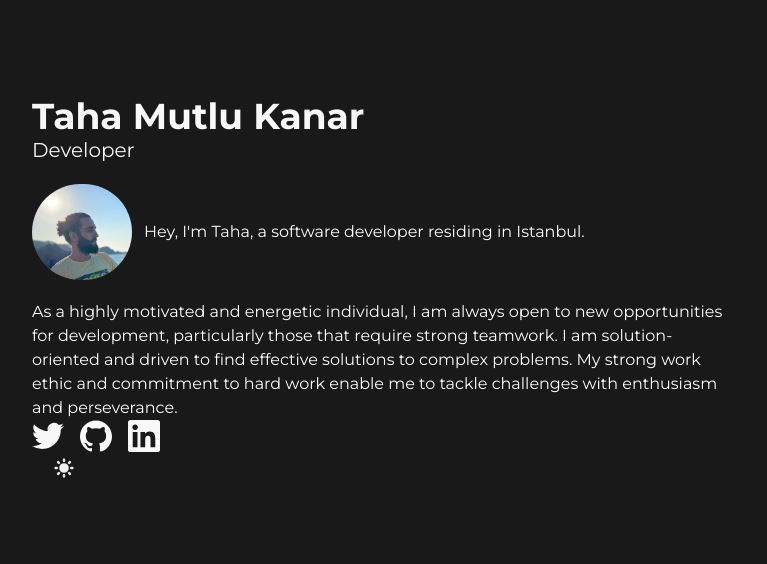
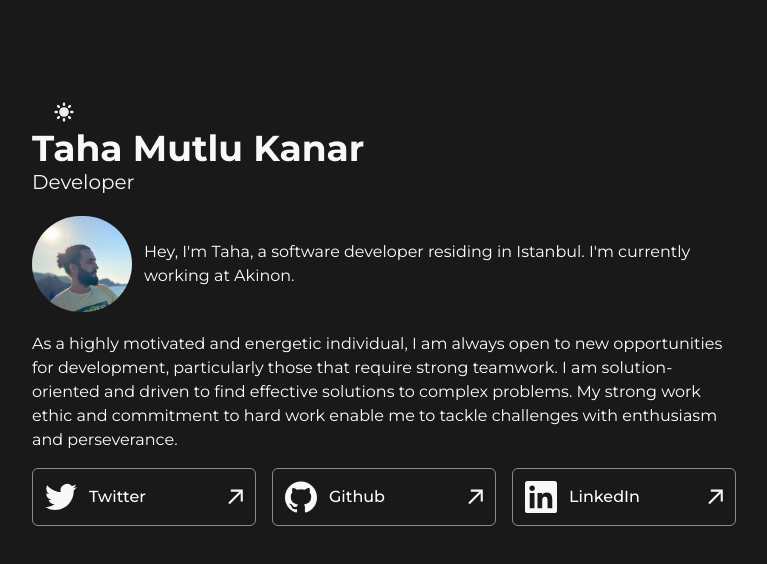
Before and after one commit to tahakanar/tahakanar, a Next.js app: page / in a window 1280 px wide. Shown: the top 564 px of the page, without its empty margins (256-1023 px from the left). Built offline with nearby package versions, Linux system fonts and the light colour scheme.

Commit message:
icon add

```diff
--- a/app/page.js
+++ b/app/page.js
@@ -1,5 +1,6 @@
 "use client";
 
+import Arrow from "@/components/icons/Arrow";
 import GithubIcon from "@/components/icons/Github";
 import LinkedInIcon from "@/components/icons/LinkedIn";
 import MailIcon from "@/components/icons/Mail";
@@ -12,13 +13,14 @@ import Link from "next/link";
 export default function Home() {
   return (
     <ThemeProvider attribute='class' defaultTheme='dark'>
-      <main className='min-h-screen max-w-4xl mx-auto flex flex-col font-montserrat p-24'>
+      <main className='min-h-screen max-w-4xl mx-auto flex flex-col font-montserrat p-6 sm:p-24'>
+        <ThemeSwitch />
         <div className='text-black dark:text-primary'>
           <h1 className='text-4xl font-bold'>Taha Mutlu Kanar</h1>
           <p className='text-xl'>Developer</p>
         </div>
 
-        <div className='flex flex-row items-center my-5'>
+        <div className='flex flex-col sm:flex-row items-start sm:items-center my-5'>
           <Image
             src='/profile.png'
             width={100}
@@ -27,8 +29,9 @@ export default function Home() {
             priority
             alt='Profil Fotoğrafı'
           />
-          <p className='ml-3'>
-            Hey, I'm Taha, a software developer residing in Istanbul.
+          <p className='mt-3 sm:mt-0 sm:ml-3'>
+            Hey, I'm Taha, a software developer residing in Istanbul. I'm
+            currently working at Akinon.
           </p>
         </div>
         <p>
@@ -39,21 +42,41 @@ export default function Home() {
           hard work enable me to tackle challenges with enthusiasm and
           perseverance.
         </p>
-        <div className='flex space-x-4'>
-          <Link href='https://twitter.com/TahaKanar' target='_blank'>
-            <TwitterIcon className='text-black dark:text-primary w-8' />
-          </Link>
-          <Link href='https://github.com/tahakanar' target='_blank'>
-            <GithubIcon className='text-black dark:text-primary w-8' />
+        <div className='flex flex-col sm:flex-row space-y-3 sm:space-y-0 sm:space-x-4 mt-4'>
+          <Link
+            className='border border-1 flex-1 p-3 rounded-md flex justify-between items-center border-black dark:border-gray-600'
+            href='https://twitter.com/TahaKanar'
+            target='_blank'
+          >
+            <div className='flex items-center space-x-3'>
+              <TwitterIcon className='text-black dark:text-primary w-8' />
+              <span className='font-medium'>Twitter</span>
+            </div>
+            <Arrow className='text-black dark:text-primary w-4' />
           </Link>
           <Link
+            className='border border-1 flex-1 p-3 rounded-md flex justify-between items-center border-black dark:border-gray-600'
+            href='https://github.com/tahakanar'
+            target='_blank'
+          >
+            <div className='flex items-center space-x-3'>
+              <GithubIcon className='text-black dark:text-primary w-8' />
+              <span className='font-medium'>Github</span>
+            </div>
+            <Arrow className='text-black dark:text-primary w-4' />
+          </Link>
+          <Link
+            className='border border-1 flex-1 p-3 rounded-md flex justify-between items-center border-black dark:border-gray-600'
             href='https://www.linkedin.com/in/tahamutlukanar/'
             target='_blank'
           >
-            <LinkedInIcon className='text-black dark:text-primary w-8' />
+            <div className='flex items-center space-x-3'>
+              <LinkedInIcon className='text-black dark:text-primary w-8' />
+              <span className='font-medium'>LinkedIn</span>
+            </div>
+            <Arrow className='text-black dark:text-primary w-4' />
           </Link>
         </div>
-        <ThemeSwitch />
       </main>
     </ThemeProvider>
   );
--- /dev/null
+++ b/components/icons/Arrow.js
@@ -0,0 +1,21 @@
+import React from "react";
+
+const Arrow = ({ className }) => {
+  return (
+    <svg
+      class='mr-2'
+      className={className}
+      role='img'
+      fill='currentColor'
+      viewBox='0 0 12 12'
+      xmlns='http://www.w3.org/2000/svg'
+    >
+      <path
+        d='M2.07102 11.3494L0.963068 10.2415L9.2017 1.98864H2.83807L2.85227 0.454545H11.8438V9.46023H10.2955L10.3097 3.09659L2.07102 11.3494Z'
+        fill='currentColor'
+      ></path>
+    </svg>
+  );
+};
+
+export default Arrow;
--- a/components/icons/Mail.js
+++ /dev/null
@@ -1,10 +0,0 @@
-import React from "react";
-
-const MailIcon = () => {
-  <svg xmlns='http://www.w3.org/2000/svg' viewBox='0 0 20 20'>
-    <path d='M2.003 5.884L10 9.882l7.997-3.998A2 2 0 0016 4H4a2 2 0 00-1.997 1.884z M18 8.118l-8 4-8-4V14a2 2 0 002 2h12a2 2 0 002-2V8.118z' />
-    <path d='' />
-  </svg>;
-};
-
-export default MailIcon;
```
Also changed, not shown: 1 other file (tests, documents, lock files or other folders).
